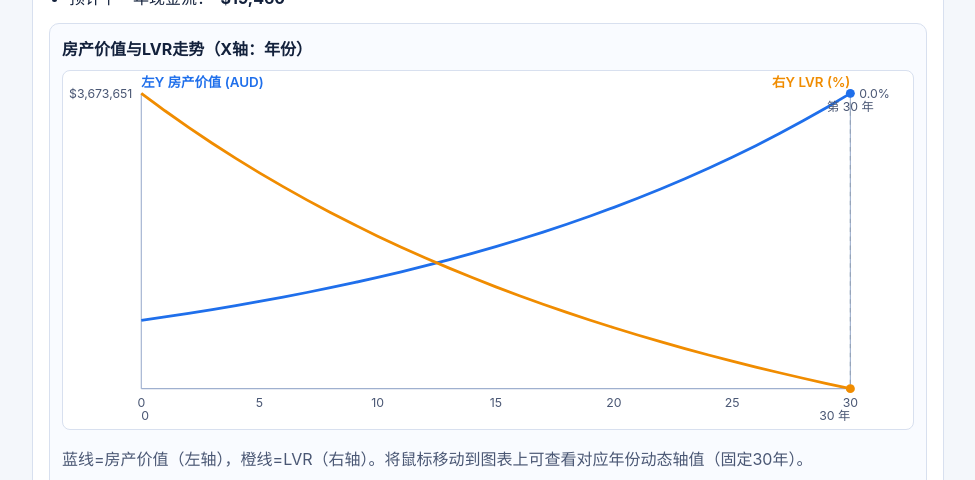
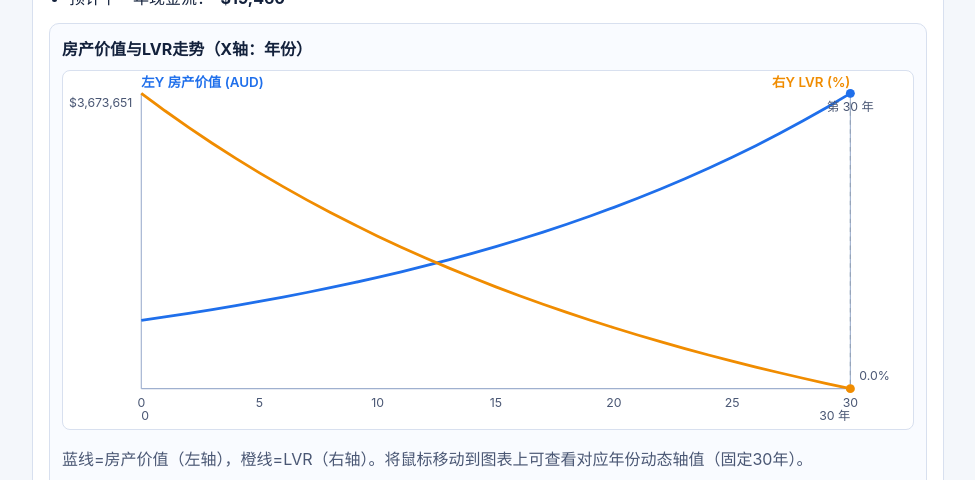
Before and after one commit to JacobZ87/AUPI, a Next.js app: page / in a window 1280 px wide. Shown: the part 1419-1899 px from the top of the page, without its empty margins (152-1127 px from the left). Built offline with nearby package versions, Linux system fonts and the light colour scheme.

Commit message:
fix: move Y-axis values with hovered chart position

```diff
--- a/app/page.tsx
+++ b/app/page.tsx
@@ -299,6 +299,10 @@ export default function HomePage() {
   const activePropertyY = padding.top + (1 - activePoint.propertyValue / maxPropertyValue) * plotHeight;
   const activeLvrY = padding.top + (1 - activePoint.lvr / maxLvr) * plotHeight;
 
+  const clampY = (y: number): number => Math.min(Math.max(y, padding.top + 12), chartHeight - padding.bottom - 8);
+  const activePropertyLabelY = clampY(activePropertyY);
+  const activeLvrLabelY = clampY(activeLvrY);
+
   const handleChartMouseMove = (e: React.MouseEvent<SVGSVGElement>): void => {
     const rect = e.currentTarget.getBoundingClientRect();
     const relativeX = Math.min(Math.max(e.clientX - rect.left - padding.left, 0), plotWidth);
@@ -472,8 +476,12 @@ export default function HomePage() {
 
             <text x={padding.left} y={chartHeight - 8} className="tick">0</text>
             <text x={chartWidth - padding.right} y={chartHeight - 8} textAnchor="end" className="tick">30 年</text>
-            <text x={padding.left - 8} y={padding.top + 4} textAnchor="end" className="tick">{currency.format(activePoint.propertyValue)}</text>
-            <text x={chartWidth - padding.right + 8} y={padding.top + 4} className="tick">{activePoint.lvr.toFixed(1)}%</text>
+            <text x={padding.left - 8} y={activePropertyLabelY} textAnchor="end" className="tick">
+              {currency.format(activePoint.propertyValue)}
+            </text>
+            <text x={chartWidth - padding.right + 8} y={activeLvrLabelY} className="tick">
+              {activePoint.lvr.toFixed(1)}%
+            </text>
             <text x={activeX} y={padding.top + 16} textAnchor="middle" className="tick">第 {activePoint.year} 年</text>
 
             {result.chartData.map((d, i) => {
```
